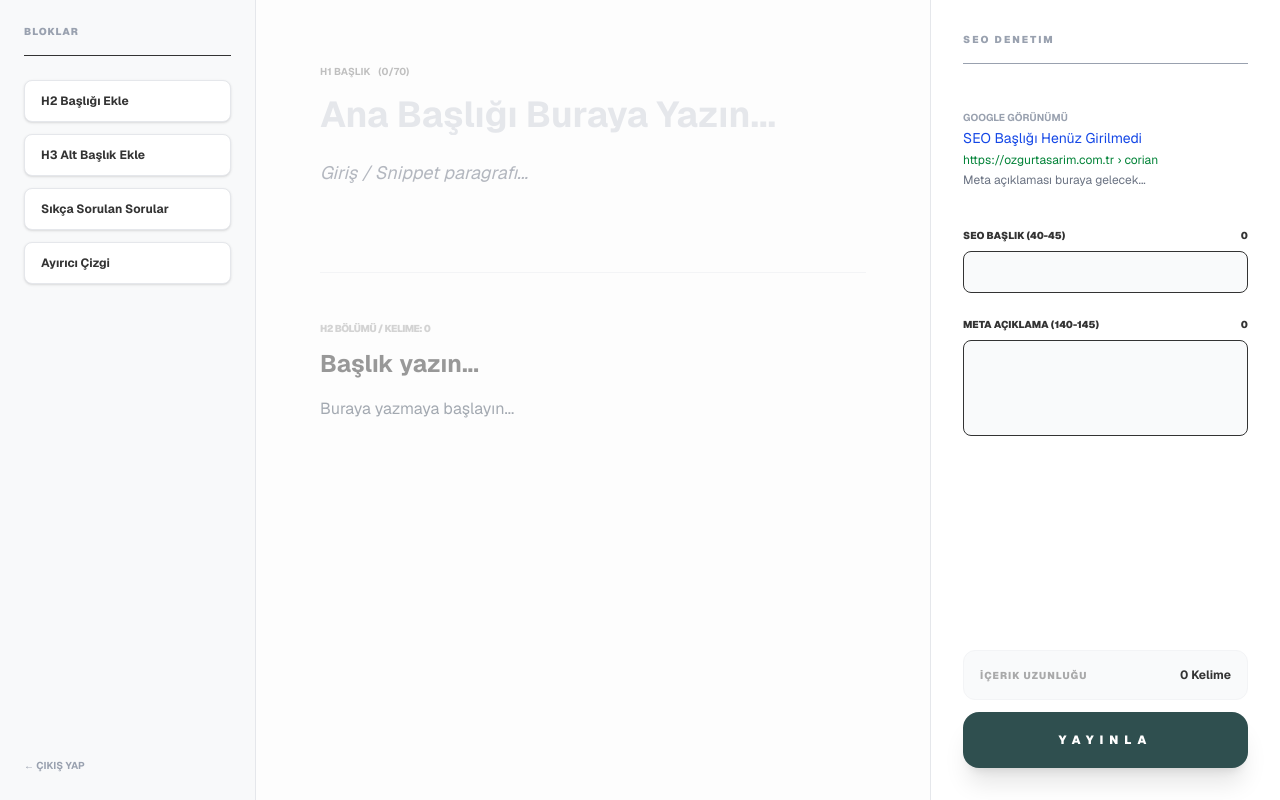
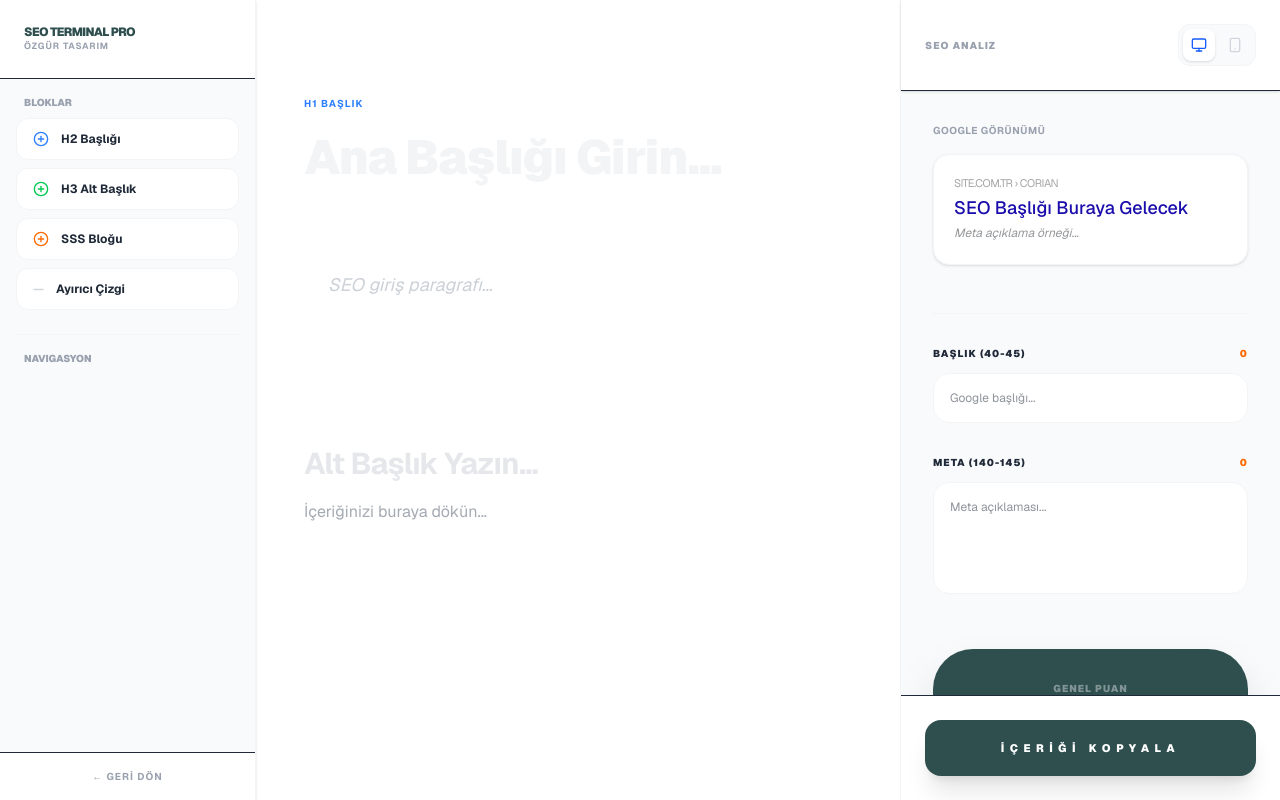
Before and after one commit to ozgurtasarimmobilya-create/my-admin-panel, a Next.js app: page /icerik-yonetimi/corian in a window 1280 px wide. Built offline with nearby package versions, Linux system fonts and the light colour scheme.

Commit message:
paket gerektirmeyen pro seo paneli

```diff
--- a/app/icerik-yonetimi/corian/page.tsx
+++ b/app/icerik-yonetimi/corian/page.tsx
@@ -3,115 +3,132 @@
 import { useState, useMemo, useEffect } from 'react';
 import Link from 'next/link';
 
-interface Section {
-  id: string;
-  type: 'h2' | 'h3' | 'h4' | 'sss' | 'line';
-  t: string;
-  c: string;
-}
+// İKONLAR (SVG - Paket Gerektirmez)
+const IconPlus = () => <svg width="16" height="16" viewBox="0 0 24 24" fill="none" stroke="currentColor" strokeWidth="2" strokeLinecap="round" strokeLinejoin="round"><circle cx="12" cy="12" r="10"/><line x1="12" y1="8" x2="12" y2="16"/><line x1="8" y1="12" x2="16" y2="12"/></svg>;
+const IconTrash = () => <svg width="14" height="14" viewBox="0 0 24 24" fill="none" stroke="currentColor" strokeWidth="2" strokeLinecap="round" strokeLinejoin="round"><polyline points="3 6 5 6 21 6"/><path d="M19 6v14a2 2 0 0 1-2 2H7a2 2 0 0 1-2-2V6m3 0V4a2 2 0 0 1 2-2h4a2 2 0 0 1 2 2v2"/></svg>;
+const IconMonitor = () => <svg width="16" height="16" viewBox="0 0 24 24" fill="none" stroke="currentColor" strokeWidth="2" strokeLinecap="round" strokeLinejoin="round"><rect x="2" y="3" width="20" height="14" rx="2" ry="2"/><line x1="8" y1="21" x2="16" y2="21"/><line x1="12" y1="17" x2="12" y2="21"/></svg>;
+const IconMobile = () => <svg width="16" height="16" viewBox="0 0 24 24" fill="none" stroke="currentColor" strokeWidth="2" strokeLinecap="round" strokeLinejoin="round"><rect x="5" y="2" width="14" height="20" rx="2" ry="2"/><line x1="12" y1="18" x2="12.01" y2="18"/></svg>;
 
-export default function SEOProWorkspace() {
+interface Section { id: string; type: 'h2' | 'h3' | 'sss' | 'line'; t: string; c: string; }
+
+export default function UltimateSEOPanel() {
+  const [sections, setSections] = useState<Section[]>([{ id: 's1', type: 'h2', t: '', c: '' }]);
   const [title, setTitle] = useState('');
   const [desc, setDesc] = useState('');
   const [h1, setH1] = useState({ t: '', c: '' });
-  const [sections, setSections] = useState<Section[]>([{ id: 's1', type: 'h2', t: '', c: '' }]);
+  const [viewMode, setViewMode] = useState<'desktop' | 'mobile'>('desktop');
   const [scrollProgress, setScrollProgress] = useState(0);
 
-  // İlerleme Çubuğu Takibi
+  // Üst İlerleme Çubuğu Takibi
   useEffect(() => {
-    const updateScroll = () => {
-      const current = window.scrollY;
-      const total = document.body.scrollHeight - window.innerHeight;
-      setScrollProgress((current / total) * 100);
+    const handleScroll = () => {
+      const mainElement = document.getElementById('main-content');
+      if (mainElement) {
+        const current = mainElement.scrollTop;
+        const total = mainElement.scrollHeight - mainElement.clientHeight;
+        setScrollProgress((current / total) * 100);
+      }
     };
-    window.addEventListener('scroll', updateScroll);
-    return () => window.removeEventListener('scroll', updateScroll);
+    const mainElement = document.getElementById('main-content');
+    mainElement?.addEventListener('scroll', handleScroll);
+    return () => mainElement?.removeEventListener('scroll', handleScroll);
   }, []);
 
-  const getWordCount = (text: string) => text.trim() === '' ? 0 : text.trim().split(/\s+/).length;
+  const getWordCount = (text: string) => text.trim() ? text.trim().split(/\s+/).length : 0;
+  const totalWords = sections.reduce((acc, s) => acc + getWordCount(s.c), 0) + getWordCount(h1.c);
 
   const addSection = (type: Section['type']) => {
     setSections([...sections, { id: `s-${Date.now()}`, type, t: '', c: '' }]);
   };
 
-  const updateSection = (id: string, key: 't' | 'c', value: string) => {
-    setSections(sections.map(s => s.id === id ? { ...s, [key]: value } : s));
-  };
+  const removeSection = (id: string) => setSections(sections.filter(s => s.id !== id));
 
   return (
-    <div className="min-h-screen bg-[#FDFDFD] text-[#333] font-sans flex overflow-x-hidden">
+    <div className="flex h-screen bg-white text-[#1F2937] font-sans overflow-hidden">
 
-      {/* 1. SABİT ÜST İLERLEME ÇUBUĞU */}
-      <div className="fixed top-0 left-0 h-1 bg-[#2F4F4F] z-[100] transition-all duration-75 shadow-sm" style={{ width: `${scrollProgress}%` }}></div>
+      {/* İLERLEME ÇUBUĞU */}
+      <div className="fixed top-0 left-0 h-1 bg-[#2F4F4F] z-[100] transition-all duration-100" style={{ width: `${scrollProgress}%` }}></div>
 
-      {/* 2. SOL PANEL: ELEMENT EKLEME (SABİT) */}
-      <aside className="fixed left-0 top-0 w-64 h-full bg-[#F8F9FA] border-r border-gray-200 p-6 z-50 flex flex-col gap-6">
-        <div className="pb-4 border-b">
-          <h2 className="text-[10px] font-black tracking-widest text-gray-400 uppercase">Bloklar</h2>
-        </div>
-        <div className="flex flex-col gap-3">
-          <button onClick={() => addSection('h2')} className="text-left px-4 py-3 bg-white border border-gray-200 rounded-lg text-xs font-bold hover:border-[#2F4F4F] transition-all shadow-sm">H2 Başlığı Ekle</button>
-          <button onClick={() => addSection('h3')} className="text-left px-4 py-3 bg-white border border-gray-200 rounded-lg text-xs font-bold hover:border-[#2F4F4F] transition-all shadow-sm">H3 Alt Başlık Ekle</button>
-          <button onClick={() => addSection('sss')} className="text-left px-4 py-3 bg-white border border-gray-200 rounded-lg text-xs font-bold hover:border-[#2F4F4F] transition-all shadow-sm">Sıkça Sorulan Sorular</button>
-          <button onClick={() => addSection('line')} className="text-left px-4 py-3 bg-white border border-gray-200 rounded-lg text-xs font-bold hover:border-[#2F4F4F] transition-all shadow-sm">Ayırıcı Çizgi</button>
+      {/* SOL: BLOK EKLEME PANELİ (SABİT) */}
+      <aside className="w-64 bg-[#F9FAFB] border-r border-gray-100 flex flex-col z-50 shadow-sm">
+        <div className="p-6 border-b bg-white">
+          <h1 className="text-xs font-black tracking-tighter text-[#2F4F4F]">SEO TERMINAL PRO</h1>
+          <p className="text-[9px] text-gray-400 font-bold uppercase tracking-widest">Özgür Tasarım</p>
         </div>
 
-        <div className="mt-auto">
-          <Link href="/icerik-yonetimi" className="text-[10px] font-bold text-gray-400 hover:text-black">← ÇIKIŞ YAP</Link>
+        <div className="p-4 space-y-6 overflow-y-auto flex-1">
+          <div className="space-y-2">
+            <label className="text-[10px] font-black text-gray-400 uppercase ml-2 mb-2 block">Bloklar</label>
+            <button onClick={() => addSection('h2')} className="w-full flex items-center gap-3 px-4 py-3 bg-white hover:bg-gray-50 rounded-xl text-xs font-bold transition-all border border-gray-100 hover:border-[#2F4F4F]">
+              <span className="text-blue-500"><IconPlus /></span> H2 Başlığı
+            </button>
+            <button onClick={() => addSection('h3')} className="w-full flex items-center gap-3 px-4 py-3 bg-white hover:bg-gray-50 rounded-xl text-xs font-bold transition-all border border-gray-100 hover:border-[#2F4F4F]">
+              <span className="text-green-500"><IconPlus /></span> H3 Alt Başlık
+            </button>
+            <button onClick={() => addSection('sss')} className="w-full flex items-center gap-3 px-4 py-3 bg-white hover:bg-gray-50 rounded-xl text-xs font-bold transition-all border border-gray-100 hover:border-[#2F4F4F]">
+              <span className="text-orange-500"><IconPlus /></span> SSS Bloğu
+            </button>
+            <button onClick={() => addSection('line')} className="w-full flex items-center gap-3 px-4 py-3 bg-white hover:bg-gray-50 rounded-xl text-xs font-bold transition-all border border-gray-100 hover:border-[#2F4F4F]">
+              <span className="text-gray-300">—</span> Ayırıcı Çizgi
+            </button>
+          </div>
+
+          <div className="pt-4 border-t border-gray-100">
+            <label className="text-[10px] font-black text-gray-400 uppercase ml-2 mb-2 block">Navigasyon</label>
+            <nav className="space-y-1">
+              {sections.filter(s => s.t).map((s, i) => (
+                <div key={s.id} className="text-[10px] font-semibold text-gray-400 hover:text-black truncate pl-3 border-l-2 border-transparent hover:border-[#2F4F4F] py-1 transition-all cursor-default uppercase">
+                  {s.t}
+                </div>
+              ))}
+            </nav>
+          </div>
+        </div>
+        <div className="p-4 border-t bg-white">
+          <Link href="/icerik-yonetimi" className="text-[10px] font-bold text-gray-400 hover:text-black transition-colors uppercase tracking-widest block text-center">← GERİ DÖN</Link>
         </div>
       </aside>
 
-      {/* 3. ORTA PANEL: İÇERİK ALANI (SCROLL) */}
-      <main className="flex-1 ml-64 mr-[350px] p-16 max-w-4xl mx-auto min-h-screen">
-        <div className="space-y-12">
-          {/* H1 Alanı */}
-          <div className="space-y-4">
-            <div className="flex items-center gap-2 opacity-30 text-[10px] font-bold">H1 BAŞLIK <span className={h1.t.length > 70 ? 'text-red-500' : ''}>({h1.t.length}/70)</span></div>
+      {/* ORTA: YAZIM ALANI (SAF) */}
+      <main id="main-content" className="flex-1 overflow-y-auto bg-white custom-scrollbar scroll-smooth">
+        <div className="max-w-3xl mx-auto px-12 py-24 space-y-20">
+
+          <div className="space-y-4 animate-in fade-in slide-in-from-top-4 duration-700">
+            <div className="flex items-center gap-2 text-[10px] font-bold text-blue-500 uppercase tracking-widest">H1 BAŞLIK</div>
             <textarea
-              value={h1.t}
-              onChange={(e) => setH1({...h1, t: e.target.value})}
-              className="w-full text-4xl font-bold bg-transparent border-none outline-none resize-none placeholder:text-gray-200"
-              placeholder="Ana Başlığı Buraya Yazın..."
-              rows={1}
+              value={h1.t} onChange={(e) => setH1({...h1, t: e.target.value})}
+              className="w-full text-5xl font-black bg-transparent border-none outline-none resize-none placeholder:text-gray-100 leading-tight tracking-tight"
+              placeholder="Ana Başlığı Girin..." rows={2}
             />
             <textarea
-              value={h1.c}
-              onChange={(e) => setH1({...h1, c: e.target.value})}
-              className="w-full p-0 text-lg text-gray-500 bg-transparent border-none outline-none resize-none leading-relaxed italic"
-              placeholder="Giriş / Snippet paragrafı..."
-              rows={2}
+              value={h1.c} onChange={(e) => setH1({...h1, c: e.target.value})}
+              className="w-full text-lg text-gray-400 bg-transparent border-none outline-none resize-none leading-relaxed italic border-l-4 border-gray-50 pl-6"
+              placeholder="SEO giriş paragrafı..." rows={2}
             />
           </div>
 
-          <div className="h-px bg-gray-100"></div>
-
-          {/* Dinamik Bölümler */}
-          <div className="space-y-10">
+          <div className="space-y-16">
             {sections.map((sec, i) => (
-              <div key={sec.id} className="relative group">
+              <div key={sec.id} className="relative group animate-in fade-in duration-500">
                 {sec.type === 'line' ? (
-                  <div className="h-px bg-gray-100 my-10 relative">
-                    <button onClick={() => setSections(sections.filter(s => s.id !== sec.id))} className="absolute right-0 -top-3 opacity-0 group-hover:opacity-100 text-[10px] text-red-500 font-bold">SİL</button>
+                  <div className="h-px bg-gray-100 my-12 relative flex justify-center">
+                    <button onClick={() => removeSection(sec.id)} className="absolute -top-3 bg-white px-3 text-[10px] text-red-400 font-bold opacity-0 group-hover:opacity-100 transition-opacity uppercase tracking-widest">SİL</button>
                   </div>
                 ) : (
-                  <div className="space-y-3">
-                    <div className="flex justify-between items-center text-[10px] font-black opacity-20 uppercase tracking-tighter">
-                      <span>{sec.type} BÖLÜMÜ / Kelime: {getWordCount(sec.c)}</span>
-                      <button onClick={() => setSections(sections.filter(s => s.id !== sec.id))} className="opacity-0 group-hover:opacity-100 text-red-500">Kaldır</button>
+                  <div className="space-y-4">
+                    <div className="flex justify-between items-center opacity-0 group-hover:opacity-100 transition-opacity">
+                      <span className="text-[9px] font-black text-gray-200 uppercase tracking-widest">{sec.type} BÖLÜM</span>
+                      <button onClick={() => removeSection(sec.id)} className="text-red-300 hover:text-red-600 transition-colors"><IconTrash /></button>
                     </div>
                     <input
-                      type="text"
-                      value={sec.t}
-                      onChange={(e) => updateSection(sec.id, 't', e.target.value)}
-                      className={`w-full font-bold bg-transparent border-none outline-none focus:border-b focus:border-gray-100 pb-1 ${sec.type === 'h2' ? 'text-2xl' : 'text-xl'}`}
-                      placeholder={sec.type === 'sss' ? 'Soru yazın...' : 'Başlık yazın...'}
+                      type="text" value={sec.t} onChange={(e) => setSections(sections.map(s => s.id === sec.id ? {...s, t: e.target.value} : s))}
+                      className={`w-full font-bold bg-transparent border-none outline-none placeholder:text-gray-200 ${sec.type === 'h2' ? 'text-3xl tracking-tight' : 'text-2xl tracking-tight'}`}
+                      placeholder={sec.type === 'sss' ? 'Müşteri Sorusu?' : 'Alt Başlık Yazın...'}
                     />
                     <textarea
-                      value={sec.c}
-                      onChange={(e) => updateSection(sec.id, 'c', e.target.value)}
-                      className="w-full text-base leading-relaxed text-gray-600 bg-transparent border-none outline-none resize-none min-h-[50px]"
-                      placeholder="Buraya yazmaya başlayın..."
-                      rows={4}
+                      value={sec.c} onChange={(e) => setSections(sections.map(s => s.id === sec.id ? {...s, c: e.target.value} : s))}
+                      className="w-full text-[16px] leading-[1.8] text-gray-600 bg-transparent border-none outline-none resize-none min-h-[100px]"
+                      placeholder="İçeriğinizi buraya dökün..." rows={4}
                     />
                   </div>
                 )}
@@ -121,39 +138,62 @@ export default function SEOProWorkspace() {
         </div>
       </main>
 
-      {/* 4. SAĞ PANEL: SEO DENETİM (SABİT) */}
-      <aside className="fixed right-0 top-0 w-[350px] h-full bg-white border-l border-gray-200 p-8 z-50 flex flex-col gap-10">
-        <h2 className="text-[10px] font-black uppercase text-gray-400 tracking-[0.2em] border-b pb-4">SEO Denetim</h2>
-
-        {/* Google Snippet (Sade) */}
-        <div className="space-y-4">
-          <span className="text-[10px] font-bold text-gray-400">GOOGLE GÖRÜNÜMÜ</span>
-          <div className="space-y-1">
-            <div className="text-sm text-blue-700 truncate">{title || "SEO Başlığı Henüz Girilmedi"}</div>
-            <div className="text-xs text-green-700 truncate">https://ozgurtasarim.com.tr › corian</div>
-            <div className="text-xs text-gray-500 line-clamp-2">{desc || "Meta açıklaması buraya gelecek..."}</div>
+      {/* SAĞ: SEO ANALİZ (SABİT) */}
+      <aside className="w-[380px] bg-[#F9FAFB] border-l border-gray-100 flex flex-col z-50">
+        <div className="p-6 border-b bg-white flex justify-between items-center shadow-sm">
+          <span className="text-[10px] font-black text-gray-400 uppercase tracking-widest">SEO Analiz</span>
+          <div className="flex bg-gray-50 p-1 rounded-xl border border-gray-100 gap-1">
+             <button onClick={() => setViewMode('desktop')} className={`p-2 rounded-lg transition-all ${viewMode === 'desktop' ? 'bg-white shadow-sm text-blue-600' : 'text-gray-300'}`}><IconMonitor /></button>
+             <button onClick={() => setViewMode('mobile')} className={`p-2 rounded-lg transition-all ${viewMode === 'mobile' ? 'bg-white shadow-sm text-blue-600' : 'text-gray-300'}`}><IconMobile /></button>
           </div>
         </div>
 
-        {/* Sayaçlar (İşlevsel) */}
-        <div className="space-y-6">
-          <div className="space-y-2">
-            <div className="flex justify-between text-[10px] font-black"><span>SEO BAŞLIK (40-45)</span> <span className={title.length > 45 ? 'text-red-500' : ''}>{title.length}</span></div>
-            <input value={title} onChange={(e) => setTitle(e.target.value)} className={`w-full p-3 bg-gray-50 border rounded-lg text-xs outline-none focus:border-black transition-colors ${title.length >= 40 && title.length <= 45 ? 'bg-green-50 border-green-200' : ''}`} />
+        <div className="flex-1 overflow-y-auto p-8 space-y-12">
+          {/* MOCKUP */}
+          <div className="space-y-4">
+            <h3 className="text-[10px] font-bold text-gray-400 uppercase tracking-wider">Google Görünümü</h3>
+            <div className={`bg-white border border-gray-100 rounded-2xl p-5 shadow-sm transition-all duration-500 ${viewMode === 'mobile' ? 'max-w-[260px] mx-auto' : 'w-full'}`}>
+              <div className="text-[11px] text-[#202124] mb-1 flex items-center gap-1 uppercase tracking-tighter opacity-40">site.com.tr › corian</div>
+              <div className={`text-[#1a0dab] font-medium leading-snug mb-1 line-clamp-2 ${viewMode === 'mobile' ? 'text-[14px]' : 'text-[18px]'}`}>
+                {title || "SEO Başlığı Buraya Gelecek"}
+              </div>
+              <div className="text-[#4d5156] text-[12px] leading-relaxed line-clamp-2 italic opacity-60">{desc || "Meta açıklama örneği..."}</div>
+            </div>
           </div>
 
-          <div className="space-y-2">
-            <div className="flex justify-between text-[10px] font-black"><span>META AÇIKLAMA (140-145)</span> <span className={desc.length > 145 ? 'text-red-500' : ''}>{desc.length}</span></div>
-            <textarea value={desc} onChange={(e) => setDesc(e.target.value)} className={`w-full p-3 bg-gray-50 border rounded-lg text-xs outline-none h-24 resize-none transition-colors ${desc.length >= 140 && desc.length <= 145 ? 'bg-green-50 border-green-200' : ''}`} />
+          {/* SAYAÇLAR */}
+          <div className="space-y-8 pt-8 border-t border-gray-100">
+            <div className="space-y-3">
+              <div className="flex justify-between text-[10px] font-black uppercase tracking-widest"><span>Başlık (40-45)</span> <span className={title.length >= 40 && title.length <= 45 ? 'text-green-600' : 'text-orange-500'}>{title.length}</span></div>
+              <input
+                value={title} onChange={(e) => setTitle(e.target.value)}
+                className={`w-full p-4 bg-white border rounded-2xl text-xs outline-none transition-all ${title.length >= 40 && title.length <= 45 ? 'border-green-200 bg-green-50/20' : 'border-gray-100 focus:ring-2 focus:ring-gray-50'}`}
+                placeholder="Google başlığı..."
+              />
+            </div>
+            <div className="space-y-3">
+              <div className="flex justify-between text-[10px] font-black uppercase tracking-widest"><span>Meta (140-145)</span> <span className={desc.length >= 140 && desc.length <= 145 ? 'text-green-600' : 'text-orange-500'}>{desc.length}</span></div>
+              <textarea
+                value={desc} onChange={(e) => setDesc(e.target.value)}
+                className={`w-full p-4 bg-white border rounded-2xl text-xs outline-none h-28 resize-none transition-all ${desc.length >= 140 && desc.length <= 145 ? 'border-green-200 bg-green-50/20' : 'border-gray-100 focus:ring-2 focus:ring-gray-50'}`}
+                placeholder="Meta açıklaması..."
+              />
+            </div>
+          </div>
+
+          {/* SKOR KARTI */}
+          <div className="p-8 bg-[#2F4F4F] rounded-[2.5rem] text-white space-y-6 shadow-2xl">
+             <div className="text-[10px] font-black opacity-40 uppercase text-center tracking-widest">Genel Puan</div>
+             <div className="text-5xl font-black text-center italic tracking-tighter">%{Math.min(100, (totalWords / 7) + (title.length > 0 ? 30 : 0)).toFixed(0)}</div>
+             <div className="flex justify-between text-[10px] font-bold border-t border-white/10 pt-4 opacity-70 italic uppercase">
+               <span>Kelimeler: {totalWords}</span>
+               <span>H2: {sections.filter(s => s.type === 'h2').length}</span>
+             </div>
           </div>
         </div>
 
-        <div className="mt-auto space-y-3">
-          <div className="p-4 bg-gray-50 rounded-xl border border-gray-100 flex justify-between items-center">
-            <span className="text-[10px] font-black opacity-40 uppercase tracking-widest text-center">İçerik Uzunluğu</span>
-            <span className="text-xs font-bold">{sections.reduce((acc, s) => acc + getWordCount(s.c), 0)} Kelime</span>
-          </div>
-          <button className="w-full bg-[#2F4F4F] text-white py-5 rounded-2xl font-black text-xs tracking-[0.5em] hover:bg-black transition-all shadow-xl">YAYINLA</button>
+        <div className="p-6 bg-white border-t">
+          <button className="w-full bg-[#2F4F4F] text-white py-5 rounded-2xl font-black text-[11px] tracking-[0.5em] hover:bg-black transition-all shadow-xl uppercase">İÇERİĞİ KOPYALA</button>
         </div>
       </aside>
 
```
